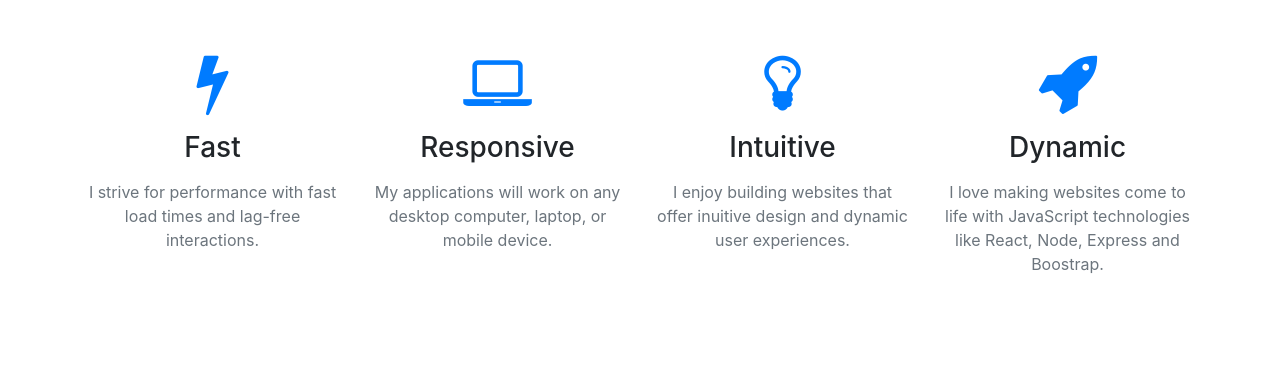
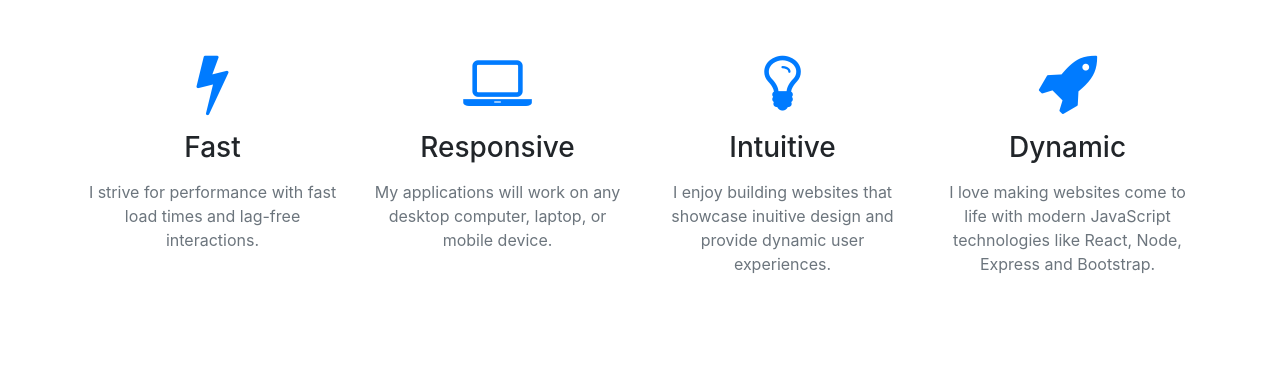
Before and after one commit to rjvalencia/rjvalencia.github.io, a website with bundled scripts: page index.html in a window 1280 px wide. Shown: the part 1538-1920 px from the top of the page. Built offline with nearby package versions, Linux system fonts and the light colour scheme.

Commit message:
Changed verbiage

```diff
--- a/index.html
+++ b/index.html
@@ -77,7 +77,7 @@
           <div class="col-lg-8 mx-auto text-center">
             <h2 class="section-heading text-white">About</h2>
             <hr class="light my-4">
-            <p class="text-faded mb-4">I'm an IT Services Coordinator for the Controller's Office at Florida State University. I have a serious passion for programming and building dynamic, responsive web applications. I'm currently finishing up my BSIT from Florida State University and am actively seeking opportunities to showcase my programming skills. I'm flexible, hard-working, and able to adapt to new technologies quickly.</p>
+            <p class="text-faded mb-4">I'm an IT Services Coordinator for the Controller's Office at Florida State University. I have a serious passion for programming and building dynamic, responsive web applications. I'm currently finishing up my BSIT from Florida State University and am actively seeking opportunities to showcase my programming skills and continue learning modern development practices. I'm flexible, hard-working, and able to adapt to new technologies quickly.</p>
             <a class="btn btn-light btn-xl js-scroll-trigger" href="#services">Get Started!</a>
           </div>
         </div>
@@ -113,14 +113,14 @@
             <div class="service-box mt-5 mx-auto">
               <i class="fa fa-4x fa-lightbulb-o text-primary mb-3 sr-icons"></i>
               <h3 class="mb-3">Intuitive</h3>
-              <p class="text-muted mb-0">I enjoy building websites that offer inuitive design and dynamic user experiences.</p>
+              <p class="text-muted mb-0">I enjoy building websites that showcase inuitive design and provide dynamic user experiences.</p>
             </div>
           </div>
           <div class="col-lg-3 col-md-6 text-center">
             <div class="service-box mt-5 mx-auto">
               <i class="fa fa-4x fa-rocket text-primary mb-3 sr-icons"></i>
               <h3 class="mb-3">Dynamic</h3>
-              <p class="text-muted mb-0">I love making websites come to life with JavaScript technologies like React, Node, Express and Boostrap.</p>
+              <p class="text-muted mb-0">I love making websites come to life with modern JavaScript technologies like React, Node, Express and Bootstrap.</p>
             </div>
           </div>
         </div>
```
